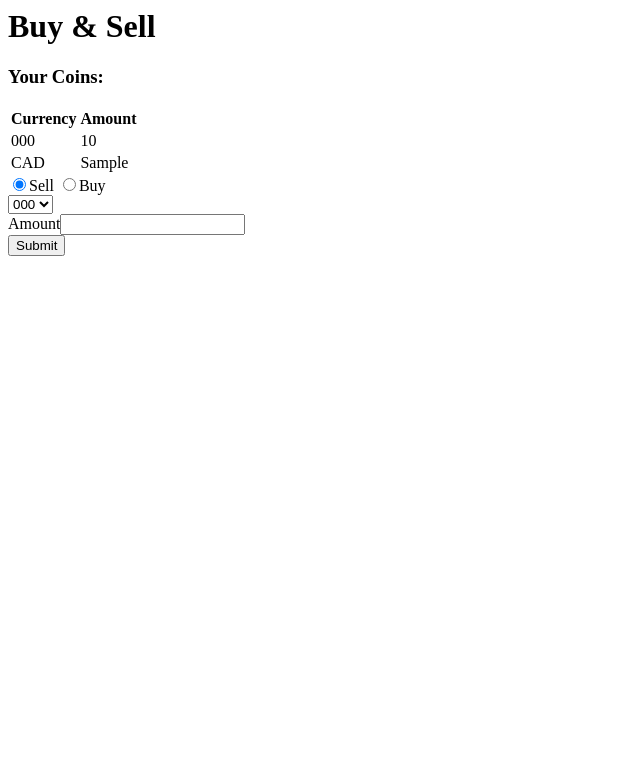
After one commit to NatalieMulodjanov/Cryptocurrency-Exchange, a PHP site: the page made by app/views/Account/buyAndSellCrypto.php in a window 1280 px wide. The commit adds this page. Shown: the top 783 px of the page, without its empty margins (0-640 px from the left). Run offline with PHP 8.4, Linux system fonts and the light colour scheme; tables that the repository leaves empty hold one stand-in row (values such as "Sample post"); the template is opened without the code that fills it: most values are stand-ins (such as "Sample title", 1, 10 or a date in 2020).

Commit message:
buy and sell view

```diff
--- /dev/null
+++ b/app/views/Account/buyAndSellCrypto.php
@@ -0,0 +1,55 @@
+<html>
+    <head>
+        <title>
+            Buy and sell
+        </title>
+    </head>
+
+    <body>
+        <h1>Buy & Sell</h1>
+
+        <h3>Your Coins:</h3>
+
+        <?php if(isset($data['error'])): ?>
+            <script>
+             alert("<?php echo $data["error"]; ?>");
+              </script>
+
+        <?php endif; ?>
+
+        <table>
+            <th>Currency</th> <th>Amount</th>
+            <?php foreach($data['wallets'] as $wallet) : ?>
+                <tr>
+                    <td><?= $wallet->crypto_code ?></td>
+                    <td><?= $wallet->amount ?></td>
+                </tr>
+
+            <?php endforeach; ?>
+
+            <tr>
+                    <td>CAD</td>
+                    <td><?php echo $data["available_funds_CAD"]?></td>
+                </tr>
+        </table>
+
+        <form action="" method = "post">
+            <input type="radio" name = "radio" value="sell" checked>Sell
+            <input type="radio" name = "radio" value="buy">Buy <br>
+
+            <select name="cryptos" id="cryptos">
+            <?php foreach($data["cryptos"] as $crypto): ?>
+
+                    <option value="<?php echo  $crypto->code?>">
+                        <?php echo $crypto->code ?>
+                    </option>
+            <?php endforeach; ?>
+            </select> <br>
+
+            Amount<input type="text" name = "amount"> <br>
+            <input type="submit" value="Submit" name = "action">
+        </form>
+
+
+    </body>
+</html>
--- a/app/views/Account/home.php
+++ b/app/views/Account/home.php
@@ -12,7 +12,7 @@
 
         <div>
             <label>Total Balance</label>
-            <label><?php echo $data['total_funds_CAD'] ?> CAD</label>
+            <label><?php echo $data['available_funds_CAD'] ?> CAD</label>
         </div>
 
         <table>
@@ -28,7 +28,7 @@
                     <td><?= $cryptoValue['name']?></td>
                     <td><?= $cryptoValue['rate'] ?></td>
                     <td><?= $cryptoValue['last_refreshed'] ?></td>
-                    <td><a href="<?=BASE?>/Account/buyCrypto">Buy <?= $cryptoValue['name']?></a></td>
+
                 </tr>
             <?php endforeach; ?>
         </table>
@@ -36,6 +36,7 @@
         <a href = "<?=BASE?>/Account/addFunds">Add Funds</a>
         <a href = "<?=BASE?>/Account/removeFunds">Remove Funds</a>
         <a href = "<?=BASE?>/User/settings">Settings</a>
+        <a href="<?=BASE?>/Account/buyCrypto">Buy & Sell</a>
         <a href="<?= BASE ?>/User/logout">Logout</a>
     </body>
 </html>
```
Also changed, not shown: app/views/Account/buyCrypto.php (deleted, +0 -13 lines).
